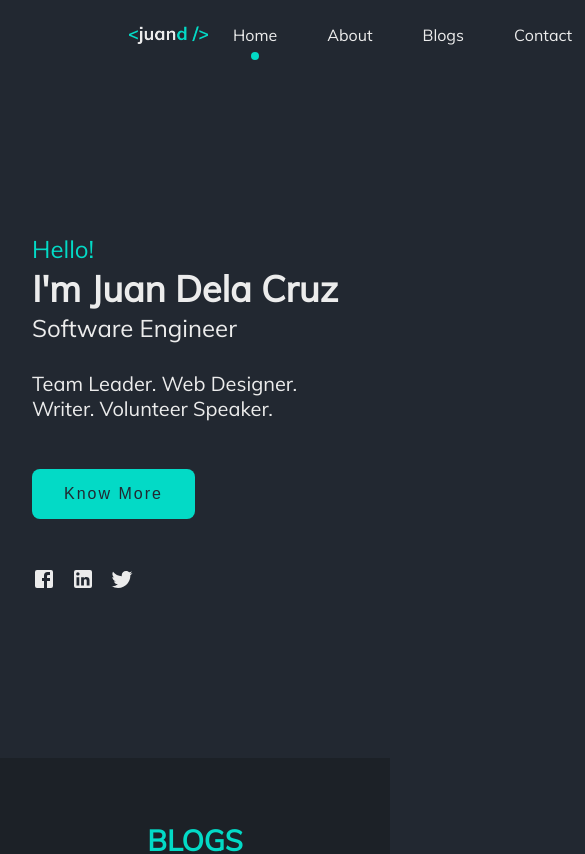
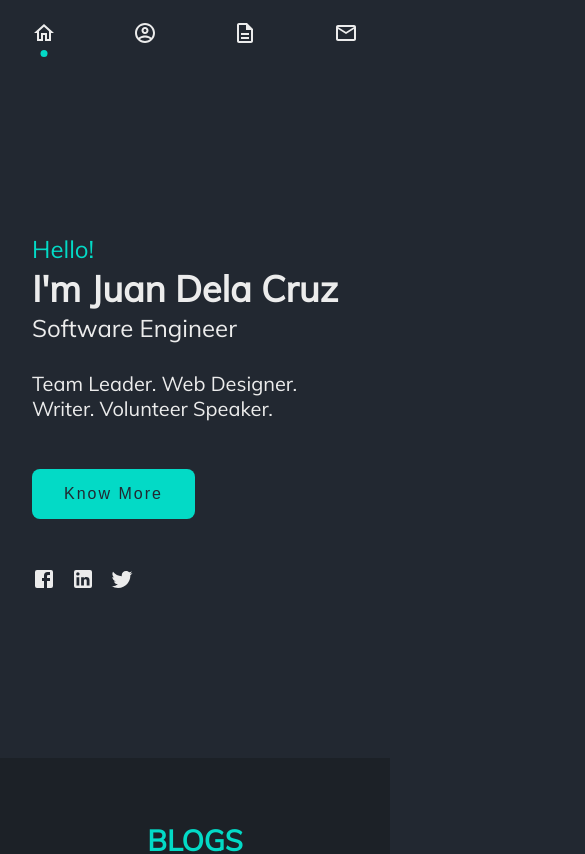
Before and after one commit to stephanieshen/nextjs-practice, a Next.js app: page / in a window 390 px wide. Shown: the top 854 px of the page, 585 px wide, since content can reach past the window. Built offline with nearby package versions, Linux system fonts and the light colour scheme.

Commit message:
navigation mobile view

```diff
--- a/components/Layout/Main/MainLayout.js
+++ b/components/Layout/Main/MainLayout.js
@@ -1,16 +1,28 @@
+import { route } from 'next/dist/next-server/server/router';
 import { useRouter } from 'next/router';
 import PropTypes from 'prop-types';
 import Footer from '../../Footer/Footer';
 import Navigation from '../../Navigation/Navigation';
+import classes from './MainLayout.module.scss';
 
 const MainLayout = (props) => {
   const router = useRouter();
   const isContactPage = router.pathname.includes('contact');
 
+  const getBgColor = () => {
+    const path = router.pathname;
+    if (path.includes('about') ||
+        isContactPage) {
+          return '#1C2127';
+    }
+
+    return '#222831';
+  }
+
   return (
     <div>
-      <Navigation />
-      <main>
+      <Navigation bgColor={getBgColor()} />
+      <main className={classes.mainContent}>
         {props.children}
       </main>
       {!isContactPage && (
--- a/components/Layout/Main/MainLayout.module.scss
+++ b/components/Layout/Main/MainLayout.module.scss
@@ -0,0 +1,3 @@
+.mainContent {
+  padding-top: 70px;
+}
--- a/components/navigation/Navigation.js
+++ b/components/navigation/Navigation.js
@@ -1,9 +1,11 @@
 
 import { useRouter } from 'next/router';
 import Link from 'next/link';
+import PropTypes from 'prop-types';
 import classes from './Navigation.module.scss';
+import { AccountCircleOutlined, DescriptionOutlined, EmailOutlined, Home, HomeOutlined, Phone } from '@material-ui/icons';
 
-const Navigation = () => {
+const Navigation = (props) => {
   const router = useRouter();
 
   const isActiveRoute = (path) => {
@@ -11,28 +13,65 @@ const Navigation = () => {
   }
 
   return (
-    <nav className={classes.navigation}>
+    <nav
+      className={classes.navigation}
+      style={{
+        backgroundColor: props.bgColor
+      }}
+    >
       <img
         className={classes.logo}
         src src="/assets/images/logo.png"
       />
       <ul className={classes.navList}>
         <li className={ isActiveRoute('/') }>
-          <Link href="/">Home</Link>
+          <Link href="/">
+            <div>
+              <HomeOutlined className={classes.linkIcon} />
+              <span className={classes.linkText}>
+                Home
+              </span>
+            </div>
+          </Link>
         </li>
         <li className={ isActiveRoute('/about') }>
-          <Link href="/about">About</Link>
+          <Link href="/about">
+            <div>
+              <AccountCircleOutlined className={classes.linkIcon} />
+              <span className={classes.linkText}>
+                About
+              </span>
+            </div>
+          </Link>
         </li>
         <li className={ isActiveRoute('/blogs') }>
-          <Link href="/blogs">Blogs</Link>
+          <Link href="/blogs">
+            <div>
+              <DescriptionOutlined className={classes.linkIcon} />
+              <span className={classes.linkText}>
+                Blogs
+              </span>
+            </div>
+          </Link>
         </li>
         <li className={ isActiveRoute('/contact') }>
-          <Link href="/contact">Contact</Link>
+          <Link href="/contact">
+            <div>
+              <EmailOutlined className={classes.linkIcon} />
+              <span className={classes.linkText}>
+                Contact
+              </span>
+            </div>
+          </Link>
         </li>
       </ul>
     </nav>
   );
 }
 
+Navigation.propTypes = {
+  bgColor: PropTypes.string
+}
+
 
 export default Navigation;
--- a/components/navigation/Navigation.module.scss
+++ b/components/navigation/Navigation.module.scss
@@ -1,36 +1,81 @@
 @import "styles/variables";
+@import "styles/mixins";
 
 .logo {
   width: 5rem;
+  display: none;
+
+  @include respond-above(md) {
+    display: block;
+  }
+}
+
+.linkIcon {
+  @include respond-above(md) {
+    display: none !important;
+  }
+}
+
+.linkText {
+  display: none;
+
+  @include respond-above(md) {
+    display: block;
+  }
 }
 
 .navigation {
   display: flex;
   align-items: center;
   justify-content: space-between;
-  padding: 20px 8em;
+  padding: 20px 2em;
   height: 70px;
+  position: fixed;
+  width: 100%;
+  z-index: 2;
+
+  @include respond-above(md) {
+    padding: 20px 8em;
+  }
 }
 
 .navList {
   list-style: none;
+  margin: 0;
   display: flex;
-  margin: 0;
+  justify-content: space-between;
+  width: 100%;
+
+  @include respond-above(md) {
+    justify-content: unset;
+    width: auto;
+  }
 }
 
 .navList li {
-  padding: 0 25px;
+  padding: 0;
   position: relative;
+  cursor: pointer;
+
+  @include respond-above(md) {
+    padding: 0 25px;
+  }
 }
 
 .navList li.active::after {
   content: '';
-  width: 8px;
-  height: 8px;
+  width: 7px;
+  height: 7px;
   position: absolute;
   left: 50%;
   transform: translateX(-50%);
-  bottom: -15px;
+  bottom: -8px;
   border-radius: 100%;
   background-color: $secondary;
+
+  @include respond-above(md) {
+    width: 8px;
+    height: 8px;
+    bottom: -15px;
+  }
 }
```
